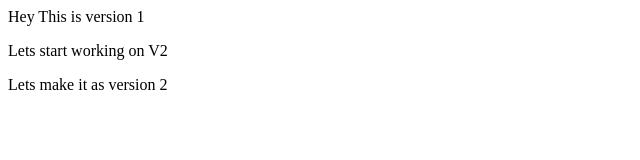
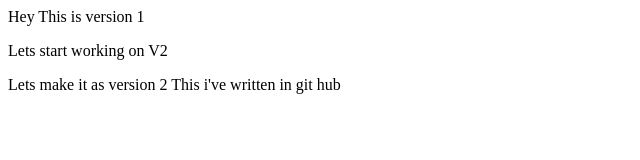
Before and after one commit to Shivam26-2002/Demo-repo1, a plain HTML site: page index.html in a window 1280 px wide. Shown: the whole page, without its empty margins (0-640 px from the left). Drawn offline with Linux system fonts and the light colour scheme.

Commit message:
My commit

```diff
--- a/index.html
+++ b/index.html
@@ -9,6 +9,7 @@
 <body>
     <h>Hey This is version 1</h>
     <p>Lets start working on V2</p>
-    <p>Lets make it as version 2</p>
+    <p>Lets make it as version 2
+    This i've written in git hub</p>
 </body>
 </html>
```
